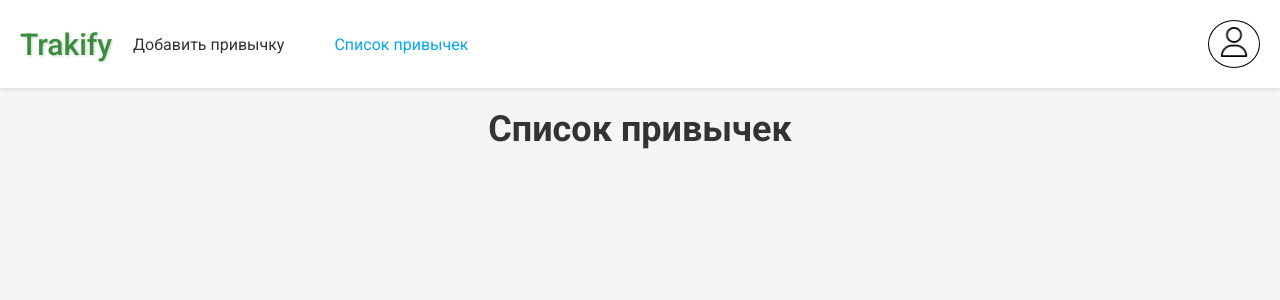
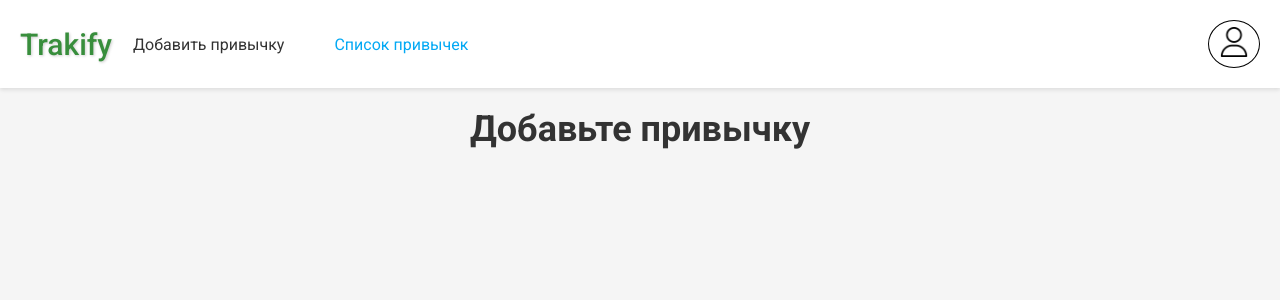
Before and after one commit to 2Revol2/Trakify, a React (Vite) app: page /all-habbit in a window 1280 px wide. Shown: the top 300 px of the page. Built offline with nearby package versions, Linux system fonts and the light colour scheme.

Commit message:
feat: improve user interface and show alert for empty input field

```diff
--- a/src/components/pages/AddHabit/AddHabit.tsx
+++ b/src/components/pages/AddHabit/AddHabit.tsx
@@ -8,7 +8,10 @@ export const AddHabit = () => {
     const habitName = (form.elements[0] as HTMLInputElement).value;
     const habitMotivation = (form.elements[1] as HTMLInputElement).value;
     console.log(form.elements);
-
+    if (habitName.length === 0) {
+      alert("Введите привычку");
+      return;
+    }
     const currentHabits = JSON.parse(localStorage.getItem("habits") || "[]");
 
     const updatedHabits = [
--- a/src/components/pages/AllHabit/AllHabit.module.scss
+++ b/src/components/pages/AllHabit/AllHabit.module.scss
@@ -68,6 +68,10 @@
 
 .editBtn {
  background-color: variables.$primary-text-hover;
+ transition: all 0.3s ease;
+ &:hover {
+  background-color: rgb(0, 137, 250);
+ }
 }
 .deleteBtn {
   background-color:  tomato;
--- a/src/components/pages/AllHabit/AllHabit.tsx
+++ b/src/components/pages/AllHabit/AllHabit.tsx
@@ -30,9 +30,10 @@ export const AllHabit = () => {
   return (
     <div className={style.wrapper}>
       <div>
-        <HText>Список привычек</HText>
+      {habits.length === 0 ? <HText>Добавьте привычку</HText> : <HText>Список привычек</HText>}
       </div>
       <div className={style.habitList}>
+
         {habits.map((habit, index) => {
           return (
             <div key={index} className={style.habitWrapper}>
```
